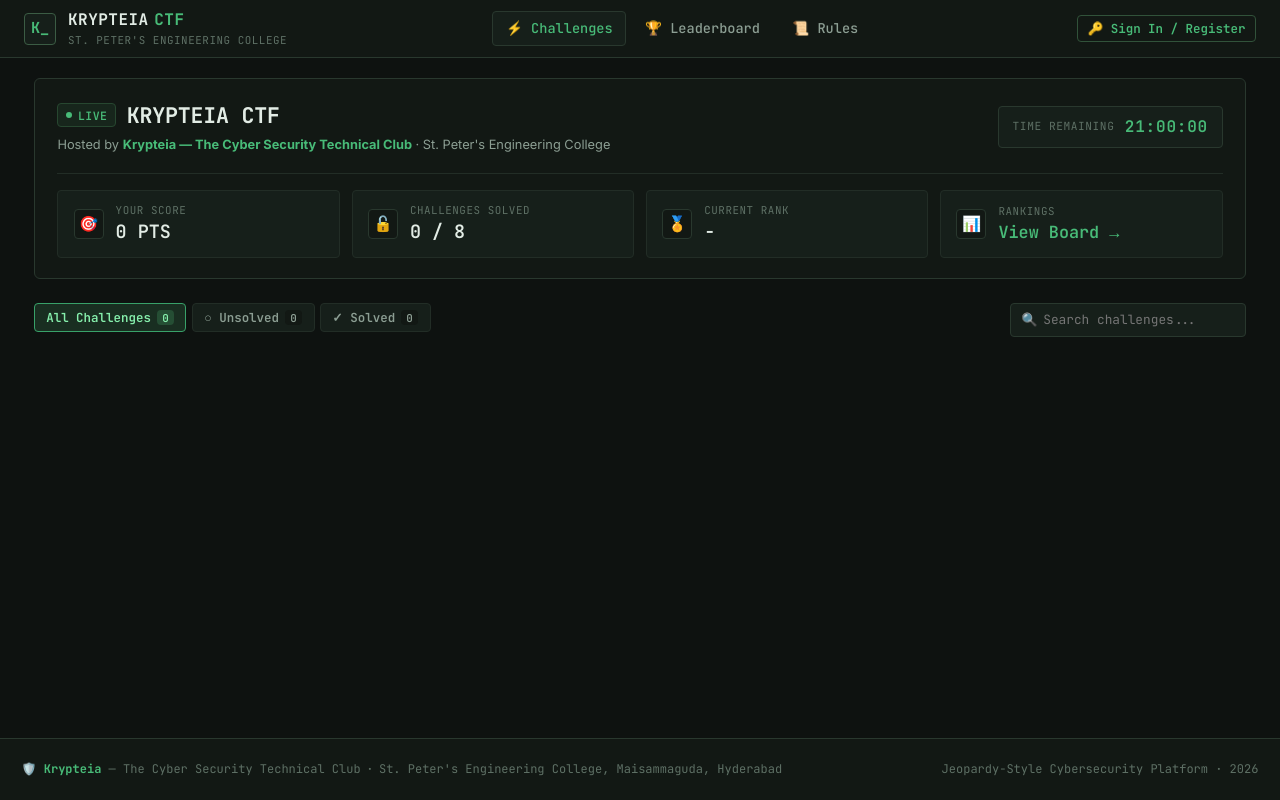
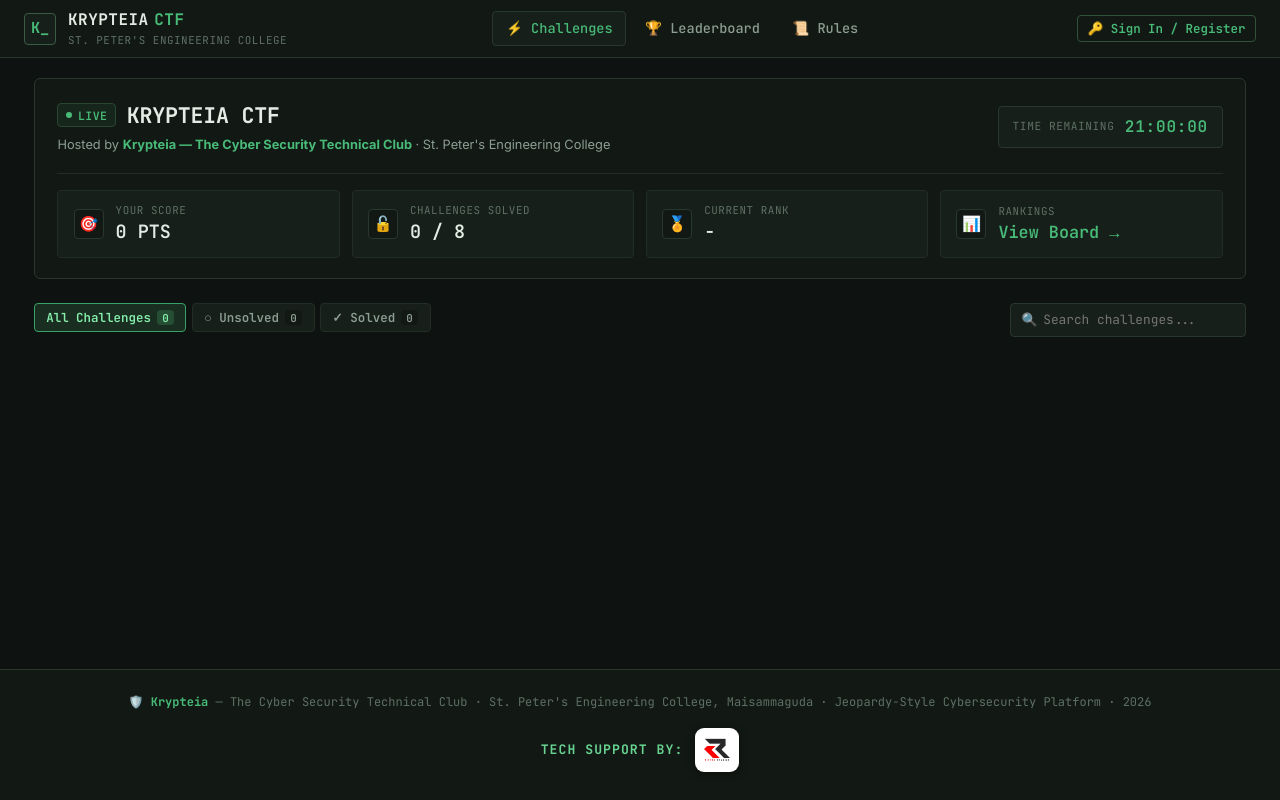
Before and after one commit to dulamvarun/krypteiactf, a website: page public/index.html in a window 1280 px wide. Drawn offline with Linux system fonts and the light colour scheme; no server answers.

Commit message:
feat(footer): add Tech Support by Riftgo Studios logo

```diff
--- a/public/css/style.css
+++ b/public/css/style.css
@@ -1552,7 +1552,7 @@
 .site-footer {
   border-top: 1px solid var(--border-green);
   background: var(--bg-base);
-  padding: 1.35rem;
+  padding: 1.5rem 1.25rem;
   margin-top: auto;
 }
 
@@ -1560,23 +1560,72 @@
   max-width: 1260px;
   margin: 0 auto;
   display: flex;
-  align-items: center;
-  justify-content: space-between;
-  flex-wrap: wrap;
+  flex-direction: column;
+  align-items: center;
+  justify-content: center;
   gap: 0.85rem;
   font-size: 0.75rem;
   font-family: var(--font-mono);
   color: var(--text-muted);
-}
-
-.footer-club {
-  display: flex;
-  align-items: center;
-  gap: 0.35rem;
-}
-
-.footer-club strong {
-  color: var(--accent-green);
+  text-align: center;
+}
+
+.footer-top-row {
+  display: flex;
+  align-items: center;
+  justify-content: center;
+  flex-wrap: wrap;
+  gap: 0.45rem;
+  line-height: 1.4;
+}
+
+.footer-top-row strong {
+  color: var(--accent-green);
+}
+
+.tech-support-row {
+  display: flex;
+  align-items: center;
+  justify-content: center;
+  gap: 0.75rem;
+  padding: 0.25rem 0;
+}
+
+.tech-support-label {
+  font-family: var(--font-mono);
+  font-weight: 700;
+  font-size: 0.82rem;
+  letter-spacing: 0.08em;
+  color: #68d391;
+  text-transform: uppercase;
+}
+
+.tech-support-badge {
+  background: #ffffff;
+  border-radius: 9px;
+  width: 44px;
+  height: 44px;
+  padding: 4px;
+  display: inline-flex;
+  align-items: center;
+  justify-content: center;
+  border: 1px solid rgba(255, 255, 255, 0.25);
+  box-shadow: 0 2px 8px rgba(0, 0, 0, 0.4);
+  transition: transform var(--transition-fast), border-color var(--transition-fast);
+  cursor: pointer;
+  text-decoration: none;
+}
+
+.tech-support-badge:hover {
+  transform: translateY(-2px);
+  border-color: var(--accent-green);
+}
+
+.tech-support-logo {
+  max-width: 100%;
+  max-height: 100%;
+  object-fit: contain;
+  display: block;
 }
 
 /* =====================================================================
@@ -1979,15 +2028,28 @@
 
   /* Mobile Footer */
   .site-footer {
-    padding: 0.85rem 0.75rem;
+    padding: 1rem 0.75rem;
   }
 
   .footer-inner {
     flex-direction: column;
     align-items: center;
     text-align: center;
-    gap: 0.45rem;
+    gap: 0.65rem;
     font-size: 0.7rem;
+  }
+
+  .tech-support-row {
+    gap: 0.55rem;
+  }
+
+  .tech-support-label {
+    font-size: 0.75rem;
+  }
+
+  .tech-support-badge {
+    width: 38px;
+    height: 38px;
   }
 }
 
--- a/public/index.html
+++ b/public/index.html
@@ -18,7 +18,7 @@
   <link href="https://fonts.googleapis.com/css2?family=Inter:wght@400;500;600;700&family=JetBrains+Mono:wght@400;500;600;700&display=swap" rel="stylesheet" />
 
   <!-- Stylesheet -->
-  <link rel="stylesheet" href="/css/style.css?v=3.1" />
+  <link rel="stylesheet" href="/css/style.css?v=3.2" />
 </head>
 <body>
 
@@ -442,13 +442,20 @@
   <!-- Site Footer -->
   <footer class="site-footer" role="contentinfo">
     <div class="footer-inner">
-      <div class="footer-club">
+      <div class="footer-top-row">
         <span>🛡️ <strong>Krypteia</strong> — The Cyber Security Technical Club</span>
         <span>·</span>
-        <span>St. Peter's Engineering College, Maisammaguda, Hyderabad</span>
+        <span>St. Peter's Engineering College, Maisammaguda</span>
+        <span>·</span>
+        <span>Jeopardy-Style Cybersecurity Platform · 2026</span>
       </div>
-      <div>
-        <span>Jeopardy-Style Cybersecurity Platform · 2026</span>
+
+      <!-- Tech Support By: Riftgo Studios -->
+      <div class="tech-support-row">
+        <span class="tech-support-label">TECH SUPPORT BY:</span>
+        <a href="https://github.com/RiftgoStudios" target="_blank" rel="noopener noreferrer" class="tech-support-badge" title="Riftgo Studios">
+          <img src="/images/riftgo-studios.png" alt="Riftgo Studios" class="tech-support-logo" />
+        </a>
       </div>
     </div>
   </footer>
```
Also changed, not shown: public/images/riftgo-studios.png (added).
